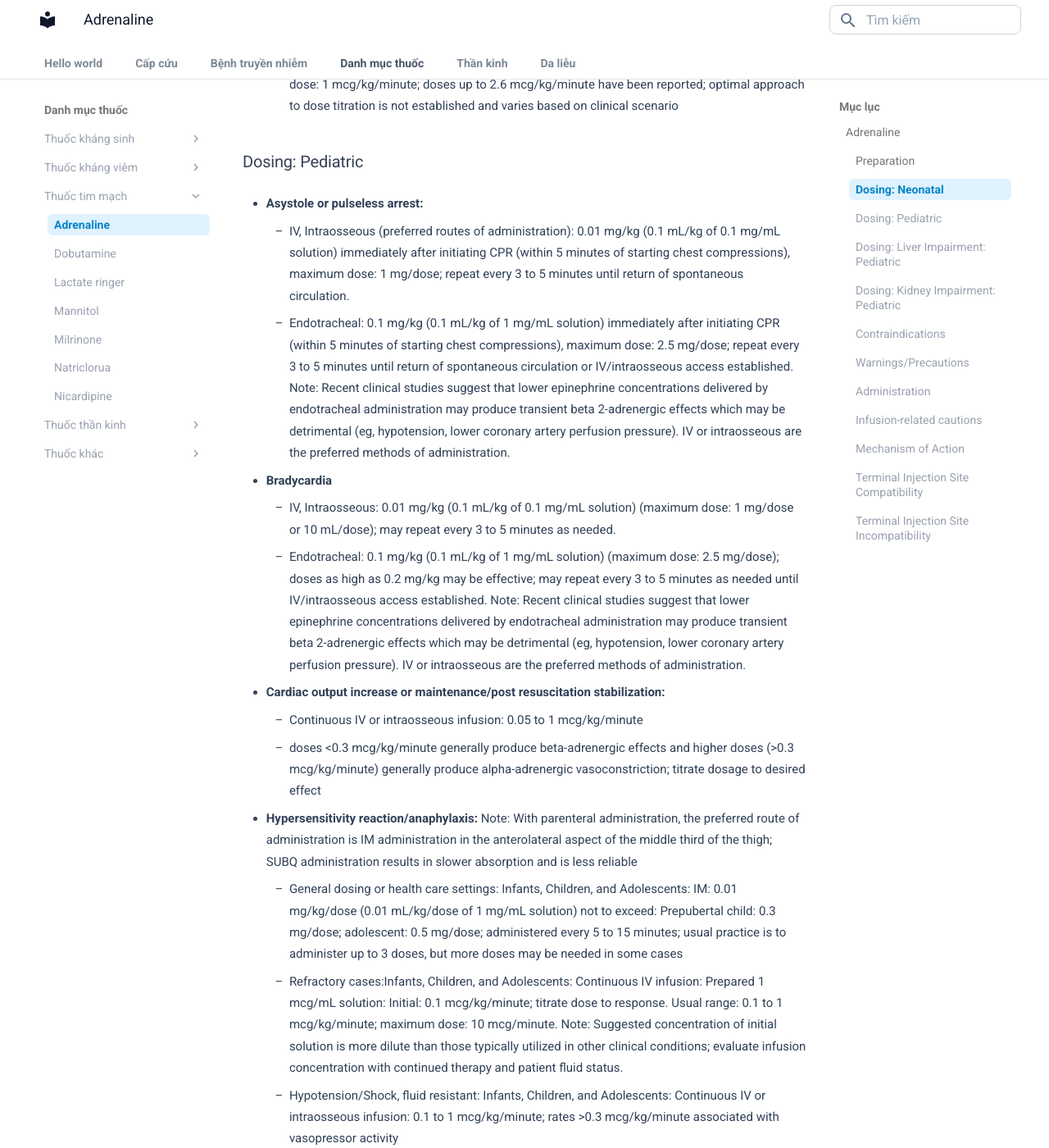
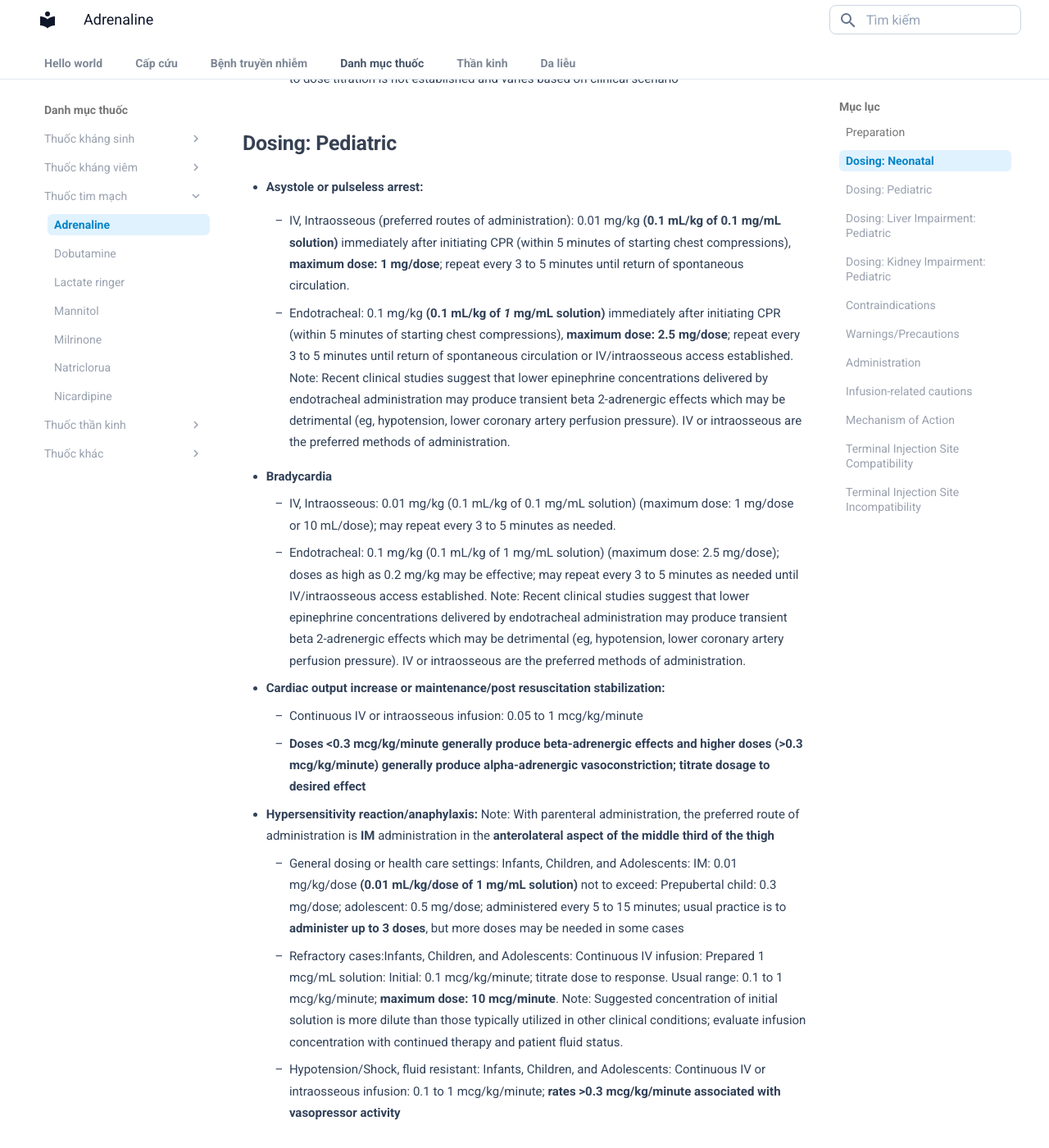
Before and after one commit to Nam9396/medical_note, an MkDocs documentation site: the page built from docs/3_medication/drug_cardiovasc/adrenaline.md, in a window 1280 px wide and 1400 px high, scrolled down 794 px. Shown: the whole window at 82% size. Built offline with MkDocs 1.6.1 and Material for MkDocs 9.7.7, drawn with Linux system fonts in a browser that asks for light colours; some of the changed text lies outside the part shown.

Commit message:
Refine adrenaline documentation by correcting formatting and enhancing clarity in dosing sections for neonatal and pediatric use.

```diff
--- a/docs/3_medication/drug_cardiovasc/adrenaline.md
+++ b/docs/3_medication/drug_cardiovasc/adrenaline.md
@@ -1,10 +1,11 @@
 
-## Adrenaline
+#  Adrenaline
 
-### Preparation
-Available as a 1:10,000 concentration (0.1 mg/mL) and 1:1000 (1 mg/mL) concentration. Always use the 1:10,000 concentration for individual doses and the 1:1000 (1 mg/mL) concentration to prepare continuous infusion solution. Protect from light
+## Preparation
 
-### Dosing: Neonatal
+Available as a 1:10,000 concentration (0.1 mg/mL) and 1:1000 (1 mg/mL) concentration. **Always use the 1:10,000 concentration for individual doses** and the **1:1000 (1 mg/mL) concentration to prepare continuous infusion solution.** Protect from light
+
+## Dosing: Neonatal
 
 -	**Safety:** Epinephrine dosage form concentrations are no longer labeled as ratio expressions (eg, 1:1,000); however, a ratio expression of 1:1,000 is equivalent to 1 mg/mL and 1:10,000 is equivalent to 0.1 mg/mL. Epinephrine dosing varies by route of administration; use caution.
 
@@ -17,45 +18,54 @@ Available as a 1:10,000 concentration (0.1 mg/mL) and 1:1000 (1 mg/mL) concentra
     + Using 1 mg/ml solution
     + Initial: 0.1 mcg/kg/minute; usual range: 0.05 to 0.5 mcg/kg/minute; maximum recommended dose: 1 mcg/kg/minute; doses up to 2.6 mcg/kg/minute have been reported; optimal approach to dose titration is not established and varies based on clinical scenario
 
-### Dosing: Pediatric
+## Dosing: Pediatric
+
 -	**Asystole or pulseless arrest:**
-    + IV, Intraosseous (preferred routes of administration): 0.01 mg/kg (0.1 mL/kg of 0.1 mg/mL solution) immediately after initiating CPR (within 5 minutes of starting chest compressions), maximum dose: 1 mg/dose; repeat every 3 to 5 minutes until return of spontaneous circulation.
-    + Endotracheal: 0.1 mg/kg (0.1 mL/kg of 1 mg/mL solution) immediately after initiating CPR (within 5 minutes of starting chest compressions), maximum dose: 2.5 mg/dose; repeat every 3 to 5 minutes until return of spontaneous circulation or IV/intraosseous access established. Note: Recent clinical studies suggest that lower epinephrine concentrations delivered by endotracheal administration may produce transient beta 2-adrenergic effects which may be detrimental (eg, hypotension, lower coronary artery perfusion pressure). IV or intraosseous are the preferred methods of administration.
+
+    + IV, Intraosseous (preferred routes of administration): 0.01 mg/kg **(0.1 mL/kg of 0.1 mg/mL solution)** immediately after initiating CPR (within 5 minutes of starting chest compressions), **maximum dose: 1 mg/dose**; repeat every 3 to 5 minutes until return of spontaneous circulation.
+
+    + Endotracheal: 0.1 mg/kg **(0.1 mL/kg of    ***1***    mg/mL solution)** immediately after initiating CPR (within 5 minutes of starting chest compressions), **maximum dose: 2.5 mg/dose**; repeat every 3 to 5 minutes until return of spontaneous circulation or IV/intraosseous access established. Note: Recent clinical studies suggest that lower epinephrine concentrations delivered by endotracheal administration may produce transient beta 2-adrenergic effects which may be detrimental (eg, hypotension, lower coronary artery perfusion pressure). IV or intraosseous are the preferred methods of administration.
 
 -	**Bradycardia**
+
     + IV, Intraosseous: 0.01 mg/kg (0.1 mL/kg of 0.1 mg/mL solution) (maximum dose: 1 mg/dose or 10 mL/dose); may repeat every 3 to 5 minutes as needed.
     + Endotracheal: 0.1 mg/kg (0.1 mL/kg of 1 mg/mL solution) (maximum dose: 2.5 mg/dose); doses as high as 0.2 mg/kg may be effective; may repeat every 3 to 5 minutes as needed until IV/intraosseous access established. Note: Recent clinical studies suggest that lower epinephrine concentrations delivered by endotracheal administration may produce transient beta 2-adrenergic effects which may be detrimental (eg, hypotension, lower coronary artery perfusion pressure). IV or intraosseous are the preferred methods of administration.
 
 -	**Cardiac output increase or maintenance/post resuscitation stabilization:**
+
     + Continuous IV or intraosseous infusion: 0.05 to 1 mcg/kg/minute
-    + doses <0.3 mcg/kg/minute generally produce beta-adrenergic effects and higher doses (>0.3 mcg/kg/minute) generally produce alpha-adrenergic vasoconstriction; titrate dosage to desired effect
+    + **Doses <0.3 mcg/kg/minute generally produce beta-adrenergic effects and higher doses (>0.3 mcg/kg/minute) generally produce alpha-adrenergic vasoconstriction; titrate dosage to desired effect**
 
--	**Hypersensitivity reaction/anaphylaxis:** Note: With parenteral administration, the preferred route of administration is IM administration in the anterolateral aspect of the middle third of the thigh; SUBQ administration results in slower absorption and is less reliable
-    + General dosing or health care settings: Infants, Children, and Adolescents: IM: 0.01 mg/kg/dose (0.01 mL/kg/dose of 1 mg/mL solution) not to exceed: Prepubertal child: 0.3 mg/dose; adolescent: 0.5 mg/dose; administered every 5 to 15 minutes; usual practice is to administer up to 3 doses, but more doses may be needed in some cases
-    + Refractory cases:Infants, Children, and Adolescents: Continuous IV infusion: Prepared 1 mcg/mL solution: Initial: 0.1 mcg/kg/minute; titrate dose to response. Usual range: 0.1 to 1 mcg/kg/minute; maximum dose: 10 mcg/minute. Note: Suggested concentration of initial solution is more dilute than those typically utilized in other clinical conditions; evaluate infusion concentration with continued therapy and patient fluid status.
-    + Hypotension/Shock, fluid resistant: Infants, Children, and Adolescents: Continuous IV or intraosseous infusion: 0.1 to 1 mcg/kg/minute; rates >0.3 mcg/kg/minute associated with vasopressor activity
+-	**Hypersensitivity reaction/anaphylaxis:** Note: With parenteral administration, the preferred route of administration is **IM** administration in the **anterolateral aspect of the middle third of the thigh**
+
+    + General dosing or health care settings: Infants, Children, and Adolescents: IM: 0.01 mg/kg/dose **(0.01 mL/kg/dose of 1 mg/mL solution)** not to exceed: Prepubertal child: 0.3 mg/dose; adolescent: 0.5 mg/dose; administered every 5 to 15 minutes; usual practice is to **administer up to 3 doses**, but more doses may be needed in some cases
+    + Refractory cases:Infants, Children, and Adolescents: Continuous IV infusion: Prepared 1 mcg/mL solution: Initial: 0.1 mcg/kg/minute; titrate dose to response. Usual range: 0.1 to 1 mcg/kg/minute; **maximum dose: 10 mcg/minute**. Note: Suggested concentration of initial solution is more dilute than those typically utilized in other clinical conditions; evaluate infusion concentration with continued therapy and patient fluid status.
+    + Hypotension/Shock, fluid resistant: Infants, Children, and Adolescents: Continuous IV or intraosseous infusion: 0.1 to 1 mcg/kg/minute; **rates >0.3 mcg/kg/minute associated with vasopressor activity**
 
 
 
-### Dosing: Liver Impairment: Pediatric
+## Dosing: Liver Impairment: Pediatric
+
 There are no dosage adjustments provided in the manufacturer's labeling.
 
-### Dosing: Kidney Impairment: Pediatric
+## Dosing: Kidney Impairment: Pediatric
+
 There are no dosage adjustments provided in the manufacturer's labeling.
 
-### Contraindications
+## Contraindications
+
 There are no absolute contraindications to the use of intranasal (Neffy) or injectable epinephrine (including Adrenaclick, Auvi-Q, EpiPen, EpiPen Jr, Symjepi, Allerject [Canadian product], and Twinject [Canadian product]) in a life-threatening situation. The manufacturer’s labeling for some injectable products include the following contraindications: Hypersensitivity to sympathomimetic amines; general anesthesia with halogenated hydrocarbons (eg, halothane) or cyclopropane; narrow angle glaucoma; nonanaphylactic shock; in combination with local anesthesia of certain areas such as fingers, toes, and ears; use in situations where vasopressors may be contraindicated (eg, thyrotoxicosis, diabetes, in obstetrics when maternal blood pressure is in excess of 130/80 mm Hg and in hypertension and other cardiovascular disorders).
 
-### Warnings/Precautions
+## Warnings/Precautions
+
 - Cardiac effects: May precipitate or aggravate angina pectoris or induce cardiac arrhythmias; use with caution especially in patients with cardiac disease or those receiving drugs that sensitize the myocardium.
 - Extravasation: IV administration: Vesicant; ensure proper needle or catheter placement prior to and during infusion. Avoid extravasation.
 - Pulmonary edema: Due to peripheral constriction and cardiac stimulation, pulmonary edema may occur.
 - Renal effects: Due to renal blood vessel constriction, decreased urine output may occur.
-- Compared to dopamine, continuous infusions at doses yielding similar changes in blood pressure are more likely to cause hyperglycemia, tachycardia, and elevations in serum lactate. Cardiac arrhythmias (PVCs and ventricular tachycardia) are also more likely. Renal vascular ischemia may occur at higher doses. Bolus doses are associated with severe hypertension and intracranial hemorrhage. Increased myocardial oxygen
-requirements. IV infiltration may cause tissue ischemia and necrosis. Suggested treatment: Inject a 1
-mg/mL solution of phentolamine into the affected area. The usual amount needed is 1 to 5 mL, depending on the size of the infiltrate
+- Compared to dopamine, continuous infusions at doses yielding similar changes in blood pressure are more likely to cause hyperglycemia, tachycardia, and elevations in serum lactate. Cardiac arrhythmias (PVCs and ventricular tachycardia) are also more likely. Renal vascular ischemia may occur at higher doses. Bolus doses are associated with severe hypertension and intracranial hemorrhage. Increased myocardial oxygen requirements. IV infiltration may cause tissue ischemia and necrosis. Suggested treatment: Inject a 1 mg/mL solution of phentolamine into the affected area. The usual amount needed is 1 to 5 mL, depending on the size of the infiltrate
 
-### Administration
+## Administration
+
 -	Endotracheal:
     + Neonates: Use 0.1 mg/mL solution.
     + Infants, Children, and Adolescents: Use 1 mg/mL solution; administer and flush with a minimum of 5 mL NS, followed by 5 manual ventilations.
@@ -74,15 +84,17 @@ solutions such as sodium bicarbonate and nitrites
 - Maximum concentration: 0.1 mg/mL (1:10,000 dilution) for IV push and IO administration or 1 mg/mL (1:1000
 dilution) for ET administration and IV/IO in select cases of overdose.
 
-### Infusion-related cautions
+## Infusion-related cautions
+
 - Bradycardia, tachycardia, dysrhythmias, myocardial ischemia, syncope, weakness, renal failure, and hypertension have occurred.
 - Extravasation may cause local ischemia and tissue necrosis. Therefore, infusion should be via a secure peripheral catheter or, preferably, a central route. To prevent necrosis, aliquots of phentolamine mesylate (0.1–0.2 mg/kg up to 10 mg in 10 mL NS) should be injected intradermally into the ischemic area.(13) IO infusion may be used while attaining central access
 
-### Mechanism of Action
+## Mechanism of Action
+
 Stimulates alpha-, beta1-, and beta2-adrenergic receptors resulting in relaxation of smooth muscle of the bronchial tree, cardiac stimulation (increasing myocardial oxygen consumption), and dilation of skeletal muscle vasculature; small doses can cause vasodilation via beta2-vascular receptors; large doses may produce constriction of skeletal and vascular smooth muscle
 
-### Terminal Injection Site Compatibility
+## Terminal Injection Site Compatibility
 Dex/AA. Amikacin, amiodarone, caffeine citrate, calcium chloride, calcium gluconate, ceftazidime, cimetidine, dobutamine, dopamine, famotidine, fentanyl, furosemide, heparin, hydrocortisone succinate, ibuprofen lysine, lorazepam, midazolam, milrinone, morphine, nicardipine, nitroglycerin, nitroprusside, pancuronium bromide, potassium, chloride, propofol, ranitidine, remifentanil, vecuronium, and vitamin K1.
 
-### Terminal Injection Site Incompatibility
+## Terminal Injection Site Incompatibility
 Aminophylline, ampicillin, hyaluronidase, micafungin, and sodium bicarbonate
```
Also changed, not shown: docs/1_emergency/ngung-tim-ngung-tho.md (+1 -1 lines).
